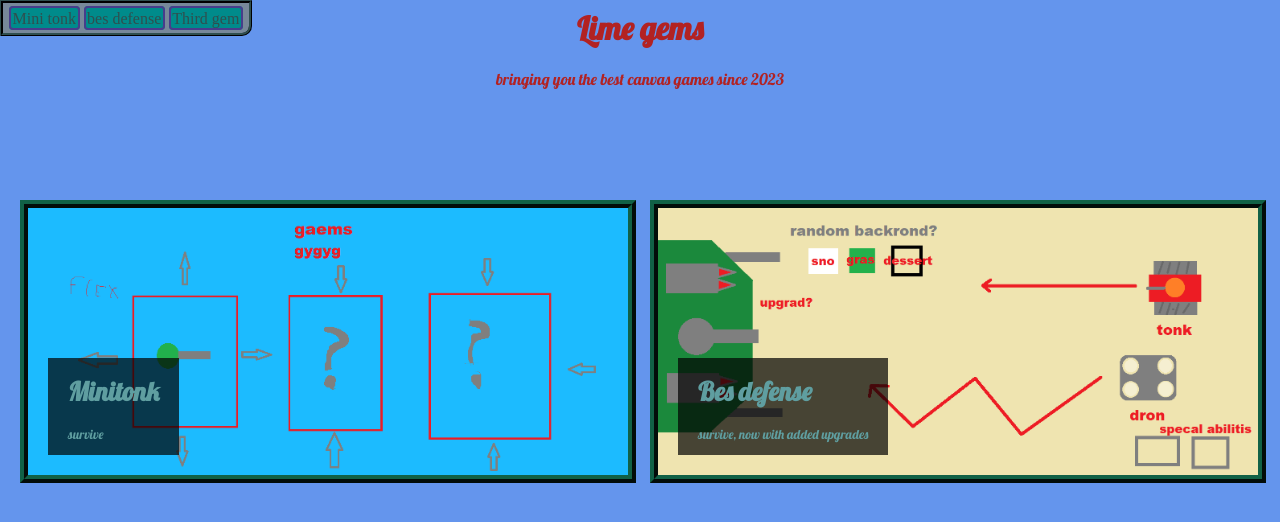
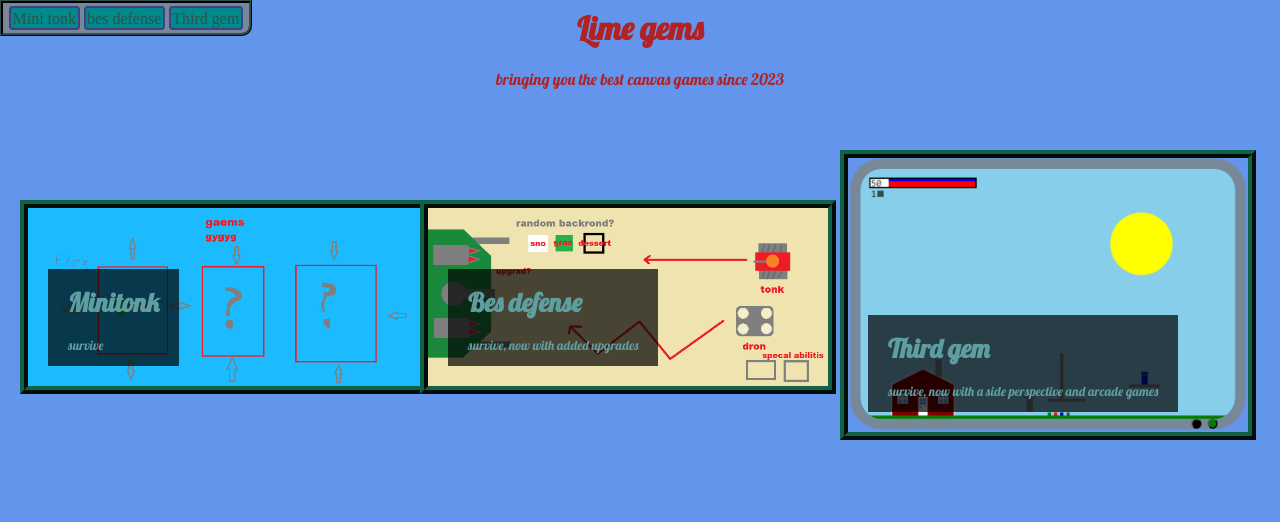
Before and after one commit to Emil-mn/lime-gems, a PHP site: page /main.html in a window 1280 px wide. Shown: the top 522 px of the page. Run offline with PHP 8.4, Linux system fonts and the light colour scheme.

Commit message:
fixed links and modified start page

```diff
--- a/bes defense/bes.html
+++ b/bes defense/bes.html
@@ -8,7 +8,7 @@
         <div class="clocker">
             <a href="../main.html" class="nav">Main menu</a>
             <a href="../minitonk/lorem.html" class="nav">Minitonk</a>
-            <a href="../../../../weuweb03/gem.html" class="nav">Third gem</a>
+            <a href="../third gem/gem.html" class="nav">Third gem</a>
         </div>
 
 
--- a/main.css
+++ b/main.css
@@ -19,8 +19,9 @@ body { background-color: cornflowerblue;}
 
 #tonk { top: 200px; left: 20px; }
 
-#bes { top: 200px; left: 650px; }
+#bes { top: 200px; left: 420px; }
 
+#third { top:150px; left: 840px; }
 
 .text
 {
--- a/main.html
+++ b/main.html
@@ -9,7 +9,7 @@
         <div class="clocker">
             <a href="minitonk/lorem.html" class="nav">Mini tonk</a>
             <a href="bes defense/bes.html" class="nav">bes defense</a>
-            <a href="../../../weuweb03/gem.html" class="nav">Third gem</a>
+            <a href="third gem/gem.html" class="nav">Third gem</a>
         </div>
 
         <div id="toptext">
@@ -19,7 +19,7 @@
 
 
         <div class="pictures" id="tonk">
-            <img src="gaems.png" width="600">
+            <img src="gaems.png" width="400">
             <div class="text">
                 <h1>Minitonk</h1>
                 <p>survive</p>
@@ -28,12 +28,21 @@
 
 
         <div class="pictures" id="bes">
-            <img src="bes defense.png" width="600">
+            <img src="bes defense.png" width="400">
             <div class="text">
                 <h1>Bes defense</h1>
                 <p>survive, now with added upgrades</p>
             </div>
         </div>
 
+
+        <div class="pictures" id="third">
+            <img src="third gem.png" width="400">
+            <div class="text">
+                <h1>Third gem</h1>
+                <p>survive, now with a side perspective and arcade games</p>
+            </div>
+        </div>
+
     </body>
 </html>
--- a/minitonk/lorem.html
+++ b/minitonk/lorem.html
@@ -8,7 +8,7 @@
         <div class="clocker">
             <a href="../main.html" class="nav">Main menu</a>
             <a href="../bes defense/bes.html" class="nav">bes defense</a>
-            <a href="../../../../weuweb03/gem.html" class="nav">Third gem</a>
+            <a href="../third gem/gem.html" class="nav">Third gem</a>
         </div>
 
 
--- a/third gem/gem.html
+++ b/third gem/gem.html
@@ -31,9 +31,9 @@
     </head>
     <body>
         <div class="clocker">
-            <a href="../weuweb01/lime gems/lime gems/main.html" class="nav">Main menu</a>
-            <a href="../weuweb01/lime gems/lime gems/minitonk/lorem.html" class="nav">Minitonk</a>
-            <a href="../weuweb01/lime gems/lime gems/bes defense/bes.html" class="nav">Bes defense</a>
+            <a href="../main.html" class="nav">Main menu</a>
+            <a href="../minitonk/lorem.html" class="nav">Minitonk</a>
+            <a href="../bes defense/bes.html" class="nav">Bes defense</a>
         </div>
 
 
```
Also changed, not shown: third gem.png (added).
